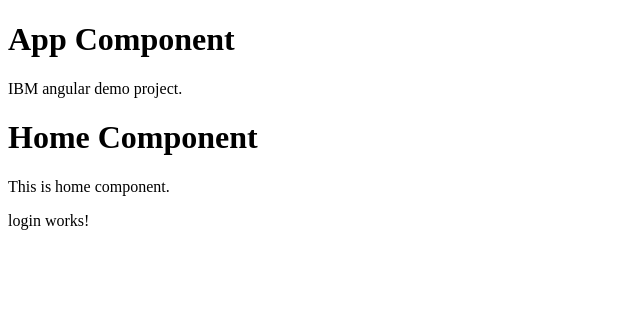
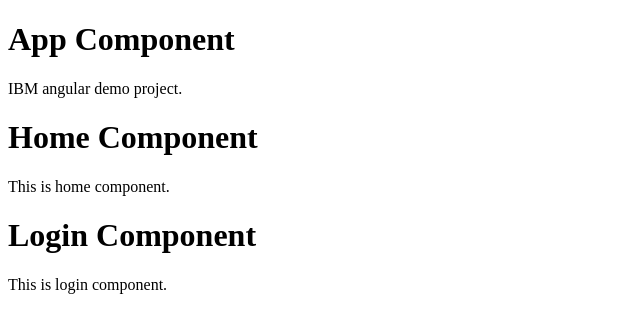
Before and after one commit to dyesmuk/ibm-angular-demo-4-jun-2026, an Angular app: page / in a window 1280 px wide. Shown: the top 332 px of the page, without its empty margins (0-640 px from the left). Built offline with nearby package versions, Linux system fonts and the light colour scheme.

Commit message:
initial commit

```diff
--- a/src/app/components/login/login.html
+++ b/src/app/components/login/login.html
@@ -1 +1,4 @@
-<p>login works!</p>
+<div>
+    <h1>Login Component</h1>
+    <p>This is login component.</p>
+</div>
```
